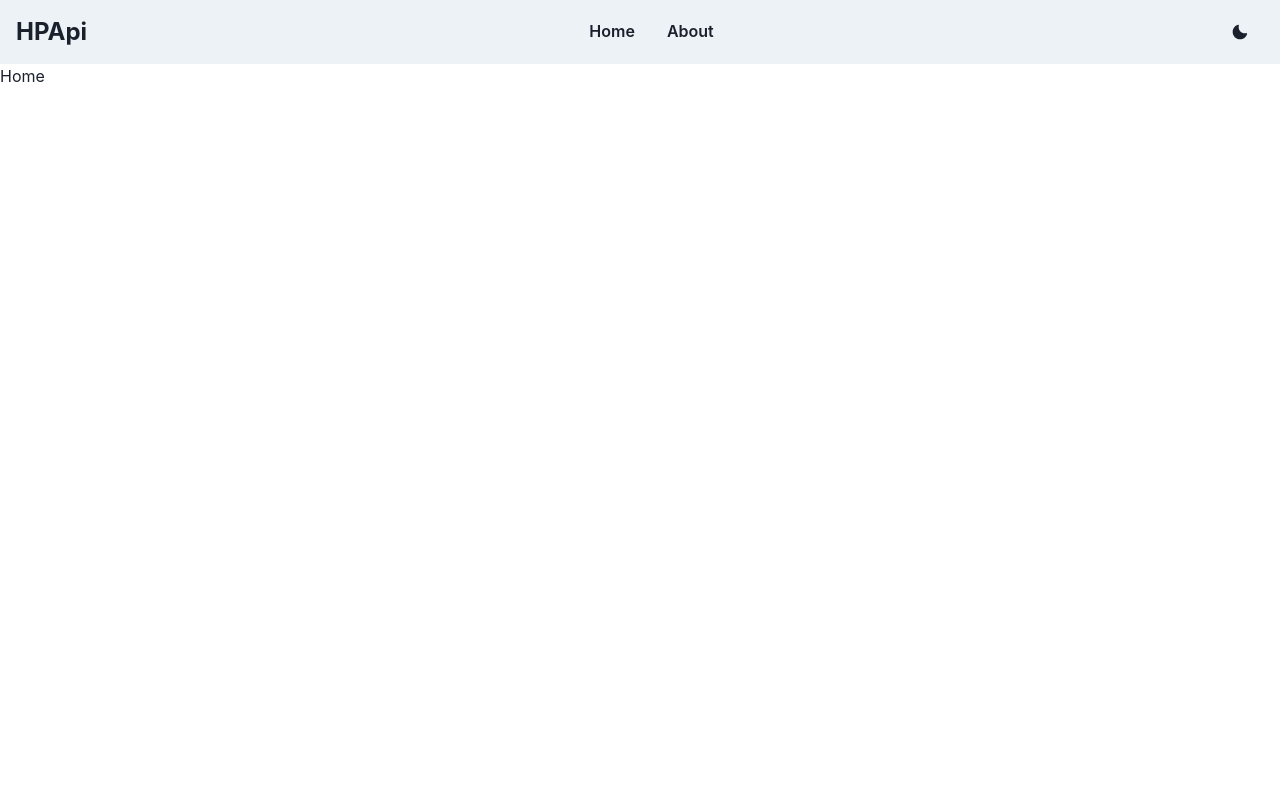
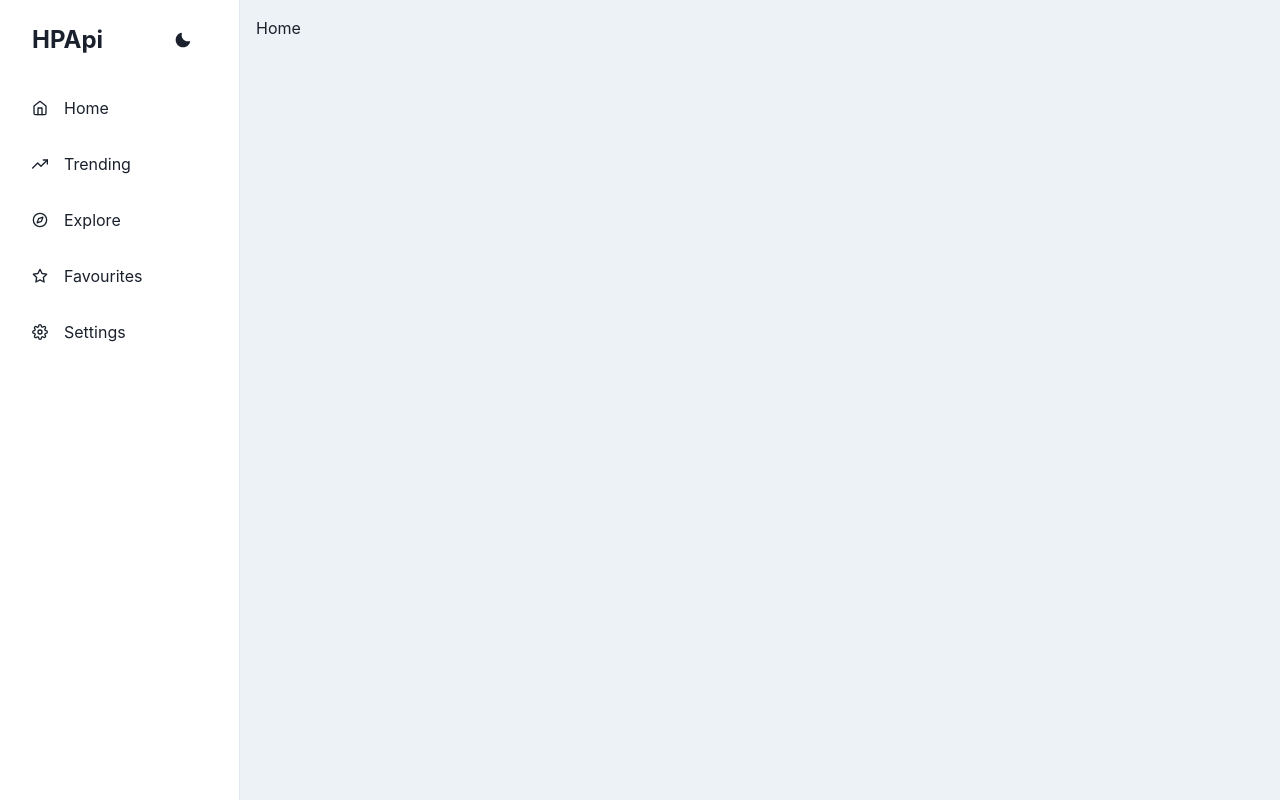
Before and after one commit to jouwdan/hpapi, a React (Vite) app in the folder packages/web/: page / in a window 1280 px wide. Built offline with nearby package versions, Linux system fonts and the light colour scheme.

Commit message:
feat: switch to sidebar nav

```diff
--- a/packages/web/package.json
+++ b/packages/web/package.json
@@ -17,6 +17,7 @@
     "framer-motion": "10.12.16",
     "react": "^18.2.0",
     "react-dom": "^18.2.0",
+    "react-icons": "4.9.0",
     "react-query": "3.39.3",
     "react-router-dom": "6.13.0"
   },
--- a/packages/web/src/components/Navbar/Navbar.tsx
+++ b/packages/web/src/components/Navbar/Navbar.tsx
@@ -1,32 +1,144 @@
-import { FC } from 'react'
-import { Box, Button, Flex, Link, useColorMode, useColorModeValue } from '@chakra-ui/react'
-import { MoonIcon, SunIcon } from '@chakra-ui/icons';
+import { FC, ReactNode } from 'react'
+import { Box, BoxProps, Button, CloseButton, Drawer, DrawerContent, Flex, FlexProps, Icon, IconButton, Link, Text, useColorMode, useColorModeValue, useDisclosure } from '@chakra-ui/react'
+import { MoonIcon, SunIcon, HamburgerIcon } from '@chakra-ui/icons';
+import {
+  FiHome,
+  FiTrendingUp,
+  FiCompass,
+  FiStar,
+  FiSettings,
+} from 'react-icons/fi';
+import { IconType } from 'react-icons';
 
 interface NavbarProps {
-  currentPath: string
+  children: ReactNode
 }
 
-const Navbar: FC<NavbarProps> = ({ currentPath }) => {
+interface LinkItemProps {
+  name: string;
+  icon: IconType;
+}
 
+const LinkItems: Array<LinkItemProps> = [
+  { name: 'Home', icon: FiHome },
+  { name: 'Trending', icon: FiTrendingUp },
+  { name: 'Explore', icon: FiCompass },
+  { name: 'Favourites', icon: FiStar },
+  { name: 'Settings', icon: FiSettings },
+];
+
+interface NavItemProps extends FlexProps {
+  icon: IconType;
+  children: string;
+}
+
+const NavItem = ({ icon, children, ...rest }: NavItemProps) => {
+  return (
+    <Link href="#" style={{ textDecoration: 'none' }} _focus={{ boxShadow: 'none' }}>
+      <Flex
+        align="center"
+        p="4"
+        mx="4"
+        borderRadius="lg"
+        role="group"
+        cursor="pointer"
+        _hover={{
+          bg: 'cyan.400',
+          color: 'white',
+        }}
+        {...rest}>
+        {icon && (
+          <Icon
+            mr="4"
+            fontSize="16"
+            _groupHover={{
+              color: 'white',
+            }}
+            as={icon}
+          />
+        )}
+        {children}
+      </Flex>
+    </Link>
+  );
+};
+
+interface MobileProps extends FlexProps {
+  onOpen: () => void;
+}
+const MobileNav = ({ onOpen, ...rest }: MobileProps) => {
+  return (
+    <Flex
+      ml={{ base: 0, md: 60 }}
+      px={{ base: 4, md: 24 }}
+      height="20"
+      alignItems="center"
+      bg={useColorModeValue('white', 'gray.900')}
+      borderBottomWidth="1px"
+      borderBottomColor={useColorModeValue('gray.200', 'gray.700')}
+      justifyContent="flex-start"
+      {...rest}>
+      <IconButton
+        variant="outline"
+        onClick={onOpen}
+        aria-label="open menu"
+        icon={<HamburgerIcon />}
+      />
+
+      <Text fontSize="2xl" ml="8" fontWeight="bold">
+        HPApi
+      </Text>
+    </Flex>
+  );
+};
+
+interface SidebarProps extends BoxProps {
+  onClose: () => void;
+}
+
+const SidebarContent = ({ onClose, ...rest }: SidebarProps) => {
   const { colorMode, toggleColorMode } = useColorMode();
   return (
-    <Box bg={useColorModeValue('gray.100', 'gray.900')} px={4}>
-      <Flex h='16' alignItems='center' justifyContent='space-between'>
-        <Box fontSize='2xl' fontWeight='bold'>
+    <Box
+      bg={useColorModeValue('white', 'gray.900')}
+      borderRight="1px"
+      borderRightColor={useColorModeValue('gray.200', 'gray.700')}
+      w={{ base: 'full', md: 60 }}
+      pos="fixed"
+      h="full"
+      {...rest}>
+      <Flex h="20" alignItems="center" mx="8" justifyContent="space-between">
+        <Text fontSize="2xl" fontWeight="bold">
           HPApi
-        </Box>
-        <Box>
-          <Link href="/">
-            <Button variant={currentPath === '/' ? 'solid' : 'ghost'}>Home</Button>
-          </Link>
-          <Link href="/about">
-            <Button variant={currentPath === '/about' ? 'solid' : 'ghost'}>About</Button>
-          </Link>
-        </Box>
-        <Button onClick={toggleColorMode}>
+        </Text>
+        <Button onClick={toggleColorMode} variant="ghost">
           {colorMode === 'light' ? <MoonIcon /> : <SunIcon />}
         </Button>
+        <CloseButton display={{ base: 'flex', md: 'none' }} onClick={onClose} />
       </Flex>
+      {LinkItems.map((link) => (
+        <NavItem key={link.name} icon={link.icon}>
+          {link.name}
+        </NavItem>
+      ))}
+    </Box>
+  );
+};
+
+const Navbar: FC<NavbarProps> = ({ children }) => {
+  const { isOpen, onOpen, onClose } = useDisclosure();
+  return (
+    <Box minH="100vh" bg={useColorModeValue('gray.100', 'gray.900')}>
+      <SidebarContent onClose={onClose} display={{ base: 'none', md: 'block' }} />
+      <Drawer autoFocus={false} isOpen={isOpen} placement="left" onClose={onClose} returnFocusOnClose={false} onOverlayClick={onClose} onEsc={onClose}>
+        <DrawerContent>
+          <SidebarContent onClose={onClose} />
+        </DrawerContent>
+      </Drawer>
+      <MobileNav display={{ base: 'flex', md: 'none' }} onOpen={onOpen} />
+      <Box ml={{ base: 0, md: 60 }} p="4">
+        {children}
+      </Box>
     </Box>
   )
 }
--- a/packages/web/src/routes/index.tsx
+++ b/packages/web/src/routes/index.tsx
@@ -5,13 +5,14 @@ import { Navbar } from '../components/Navbar';
 const MyRoutes = () => {
   return (
     <>
-      <Navbar currentPath="/" />
+      <Navbar>
         <Router>
           <Routes>
             <Route path="/" element={<Home />} />
             {/* Add more routes here */}
-        </Routes>
-      </Router>
+          </Routes>
+        </Router>
+      </Navbar>
     </>
   );
 };
```
Also changed, not shown: 1 other file (tests, documents, lock files or other folders).
